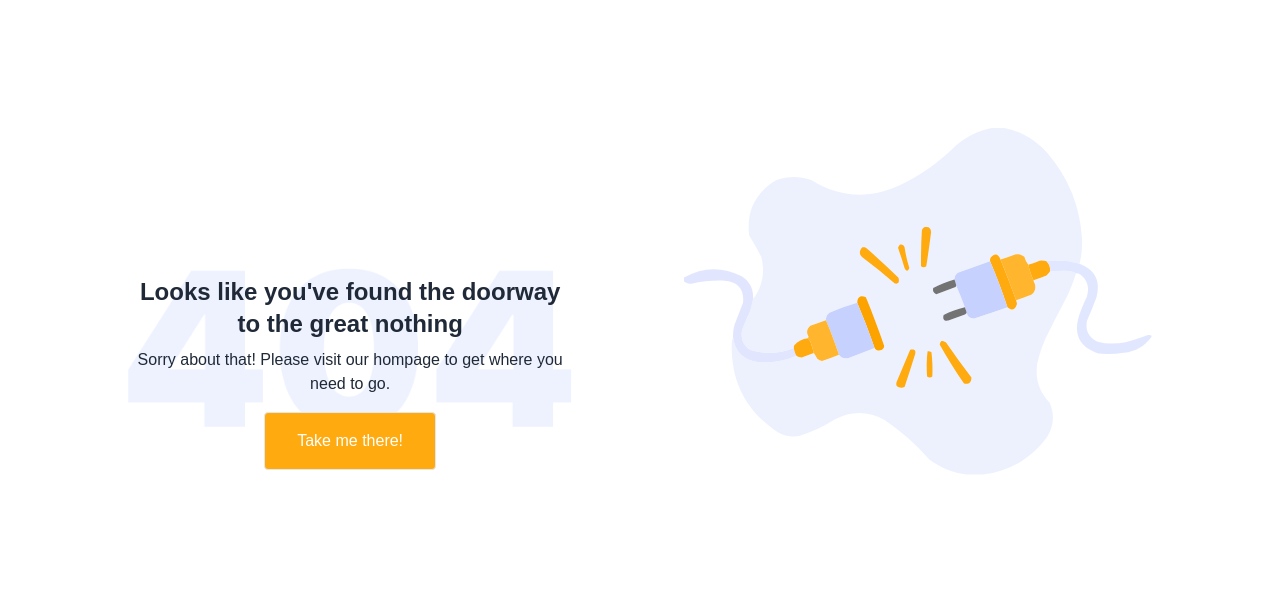
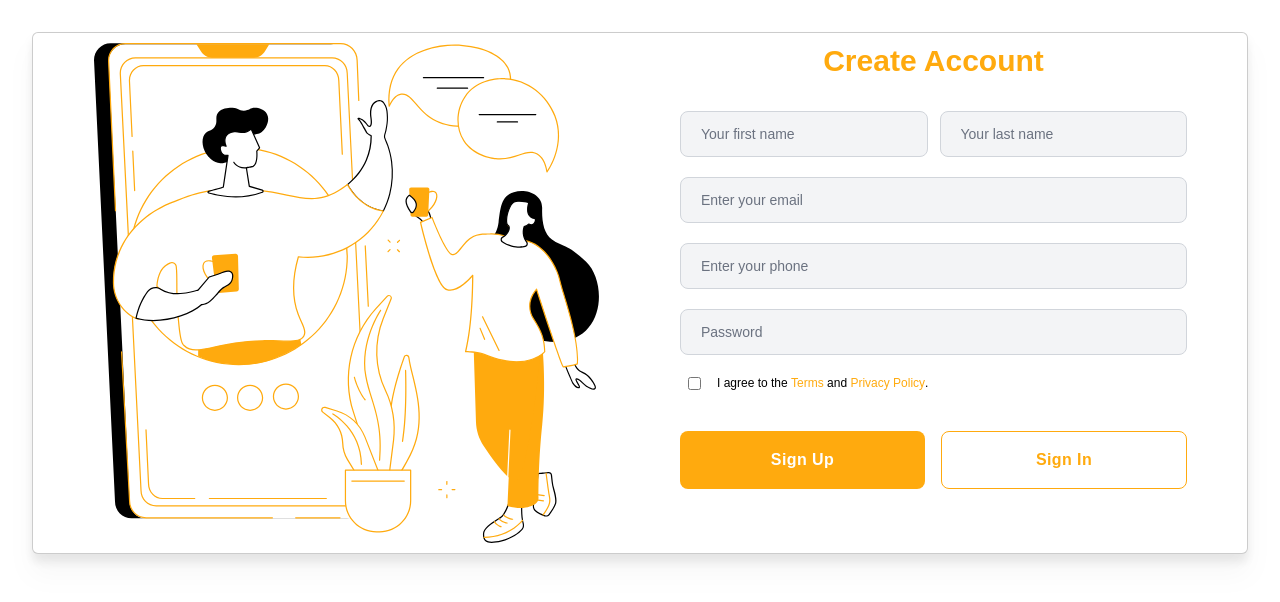
Before and after one commit to Ebiperre/Ontop, a React (Vite) app: page /sign-up in a window 1280 px wide. Shown: the top 602 px of the page. Built offline with nearby package versions, Linux system fonts and the light colour scheme; a web font is replaced by a local one.

Commit message:
built the sign up page

```diff
--- a/src/App.tsx
+++ b/src/App.tsx
@@ -1,15 +1,14 @@
 import './App.css'
 import { Routes, Route } from 'react-router-dom';
 import ErrorPage from './containers/404Page/404Page';
+import SignUpPageContainer from './containers/SignUpPageContainer/SignUpPageContainer';
 
 function App() {
 
   return (
     <Routes>
-      {/* <Route exact path="/" component={Home} />
-          <Route path="/about" component={About} />
-          <Route path="/contact" component={Contact} /> */}
       <Route path="*" element={<ErrorPage />} />
+      <Route path="/sign-up" element={<SignUpPageContainer />} />
     </Routes>
   )
 }
--- a/src/containers/SignUpPageContainer/SignUpPageContainer.tsx
+++ b/src/containers/SignUpPageContainer/SignUpPageContainer.tsx
@@ -1,9 +1,38 @@
-import classes from './SignUpPageContainer.module.css'
+import classes from './SignUpPageContainer.module.css';
+import loginImage from '../../../src/assets/images/login-illustration.svg'
 
 const SignUpPageContainer = () => {
     return (
-        <div className={classes.container}>SignUpPageContainer</div>
-    )
-}
+        <div className={classes.container}>
+            <div className="xl:max-w-7xl bg-white drop-shadow-xl border border-black/20 w-full rounded-md flex justify-between items-stretch px-5 xl:px-5 py-2.5">
+                <div className="sm:w-[60%] lg:w-[50%] bg-cover bg-center items-center justify-center hidden md:flex ">
+                    <img src={loginImage} alt="login" className="h-[500px]" />
+                </div>
+                <div className="mx-auto w-full lg:w-1/2 md:p-10 py-5 md:py-0">
+                    <h1 className="text-center text-2xl sm:text-3xl font-semibold text-orange">Create Account</h1>
+                    <div className="w-full mt-5 sm:mt-8">
+                        <div className="mx-auto w-full sm:max-w-md md:max-w-lg flex flex-col gap-5">
+                            <div className="flex flex-col sm:flex-row gap-3">
+                                <input className="w-full px-5 py-3 rounded-lg font-medium bg-gray-100 border border-gray-300 placeholder-gray-500 text-sm focus:border focus:outline-none " type="text" placeholder="Your first name" />
+                                <input className="w-full px-5 py-3 rounded-lg font-medium bg-gray-100 border border-gray-300 placeholder-gray-500 text-sm focus:border focus:outline-none " type="text" placeholder="Your last name" />
+                            </div>
+                            <input className="w-full px-5 py-3 rounded-lg font-medium bg-gray-100 border border-gray-300 placeholder-gray-500 text-sm focus:border focus:outline-none " type="email" placeholder="Enter your email" />
+                            <input className="w-full px-5 py-3 rounded-lg font-medium bg-gray-100 border border-gray-300 placeholder-gray-500 text-sm focus:border focus:outline-none " type="tel" placeholder="Enter your phone" />
+                            <input className="w-full px-5 py-3 rounded-lg font-medium bg-gray-100 border border-gray-300 placeholder-gray-500 text-sm focus:border focus:outline-none " type="password" placeholder="Password" />
+                            <div className="flex items-center gap-1 sm:gap-4 justify-start pl-2">
+                                <input type="checkbox" className="accent-orange4 text-white" />
+                                <h3 className="flex items-center whitespace-nowrap text-xs">I agree to the <a href=""><span className="text-orange">&nbsp;Terms</span>&nbsp;and<span className="text-orange">&nbsp;Privacy Policy</span></a>.</h3>
+                            </div>
+                            <div className="flex flex-col md:flex-row gap-2 md:gap-4">
+                                <button className="md:mt-5 tracking-wide font-semibold bg-orange text-white w-full py-4 rounded-lg hover:bg-orange3 transition-all duration-300 ease-in-out flex items-center justify-center focus:shadow-outline focus:outline-none"><span>Sign Up</span></button>
+                                <button className="md:mt-5 tracking-wide text-orange font-semibold border-orange border  w-full py-4 rounded-lg hover:bg-orange hover:text-white transition-all duration-300 ease-in-out flex items-center justify-center focus:shadow-outline focus:outline-none"><span>Sign In</span></button>
+                            </div>
+                        </div>
+                    </div>
+                </div>
+            </div>
+        </div>
+    );
+};
 
-export default SignUpPageContainer
+export default SignUpPageContainer;
--- a/tailwind.config.js
+++ b/tailwind.config.js
@@ -18,6 +18,7 @@ export default {
         'orange': '#ffaa0e',
         'orange2': '#ffb52e',
         'orange3': '#fca300',
+        'orange4': '#fac25a',
         'purple': '#663399',
       },
       fontFamily: {
```
Also changed, not shown: src/assets/images/login-illustration.svg (added).
